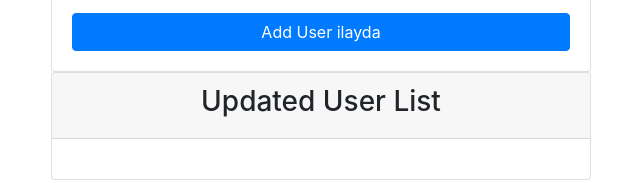
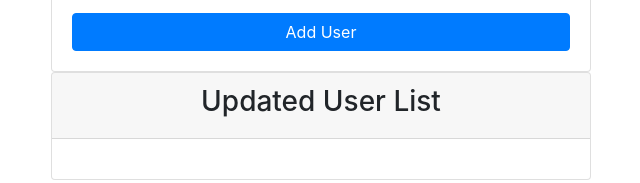
Before and after one commit to ilayda-sahin/ilk, a plain HTML site: page index.html in a window 1280 px wide. Shown: the part 467-650 px from the top of the page, 319-959 px from the left. Drawn offline with nearby package versions, Linux system fonts and the light colour scheme; no server answers.

Commit message:
üçüncü

```diff
--- a/index.html
+++ b/index.html
@@ -38,7 +38,7 @@
                                 <input type="password" class="form-control" id="password" name="password" required>
                             </div>
 
-                            <button type="submit" class="btn btn-primary btn-block" id="submit">Add User ilayda </button>
+                            <button type="submit" class="btn btn-primary btn-block" id="submit">Add User</button>
                         </form>
                     </div>
                 </div>
```
Also changed, not shown: 2 other files.
